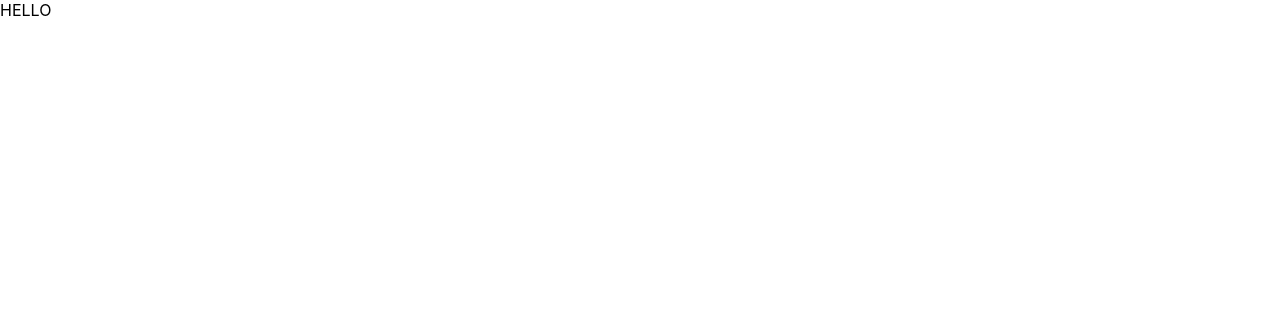
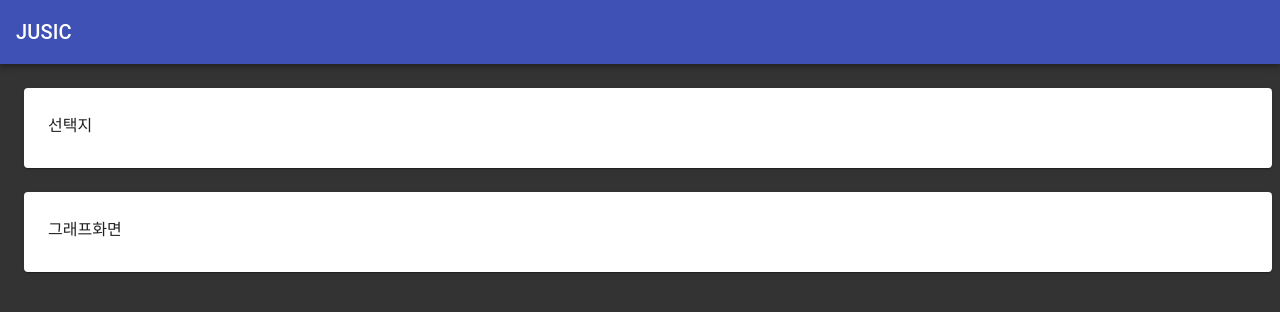
Before and after one commit to artvelop/jusic_front, a React (Create React App) app: page / in a window 1280 px wide. Shown: the top 312 px of the page. Built offline with nearby package versions, Linux system fonts and the light colour scheme.

Commit message:
[ADD]기본적인 틀 만들기

```diff
--- a/src/App.js
+++ b/src/App.js
@@ -1,10 +1,53 @@
 import React from 'react';
+import Box from '@material-ui/core/Box';
+import { makeStyles } from '@material-ui/core/styles';
+import { Container, AppBar, Typography, Card, CardContent } from '@material-ui/core';
+
+const useStyles = makeStyles((theme) => ({
+  root: {
+    flexGrow: 1,
+    height: '100vh',
+    backgroundColor:'#333333',
+  },
+  header: {
+    padding: 16,
+  },
+  menuButton: {
+    marginRight: theme.spacing(2),
+  },
+  title: {
+    flexGrow: 1,
+  },
+  card: {
+    padding: theme.spacing(1),
+    marginTop: theme.spacing(3),
+    width: '100%',
+  }
+}));
 
 const App = () => {
+  const classes = useStyles();
+
   return (
-    <div>
-      HELLO
-    </div>
+    <Box className={classes.root}>
+      <AppBar position="static" className={classes.header}>
+        <Typography variant="h6" className={classes.title}>
+          JUSIC
+        </Typography>
+      </AppBar>
+      <Container fixed>
+        <Card className={classes.card}>
+          <CardContent>
+            선택지
+          </CardContent>
+        </Card>
+        <Card className={classes.card}>
+          <CardContent>
+            그래프화면
+          </CardContent>
+        </Card>
+      </Container>
+    </Box>
   );
 }
 
```
